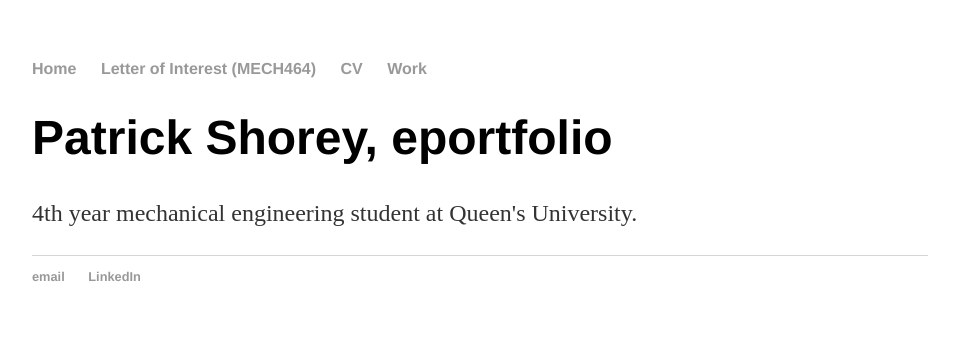
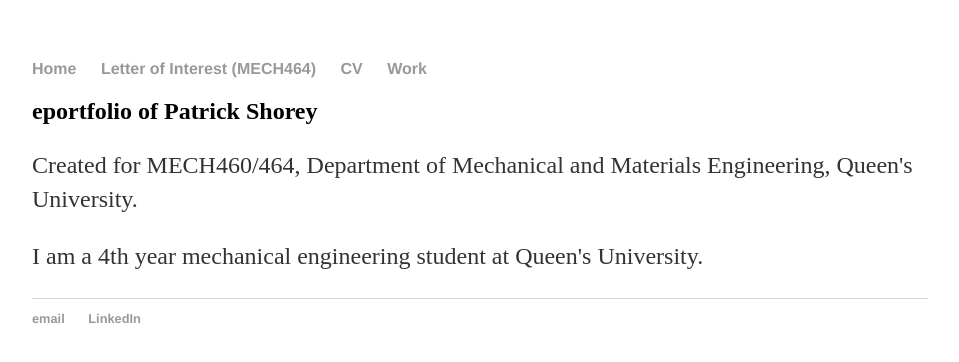
Before and after one commit to LurkingH0rr0r/LurkingH0rr0r.github.io, a Jekyll site: the page built from index.html, in a window 1280 px wide. Shown: the top 362 px of the page, without its empty margins (160-1119 px from the left). Built offline with Jekyll 4.4.1, drawn with Linux system fonts in a browser that asks for light colours.

Commit message:
Update index.html

```diff
--- a/index.html
+++ b/index.html
@@ -3,6 +3,7 @@ layout: default
 title: Patrick Shorey, eportfolio
 ---
 <div class="blurb">
-	<h1>Patrick Shorey, eportfolio</h1>
-	<p>4th year mechanical engineering student at Queen's University.</p>
+	<h2>eportfolio of Patrick Shorey</h2>
+	<p>Created for MECH460/464, Department of Mechanical and Materials Engineering, Queen's University.</p>
+	<p>I am a 4th year mechanical engineering student at Queen's University.</p>
 </div><!-- /.blurb -->
```
